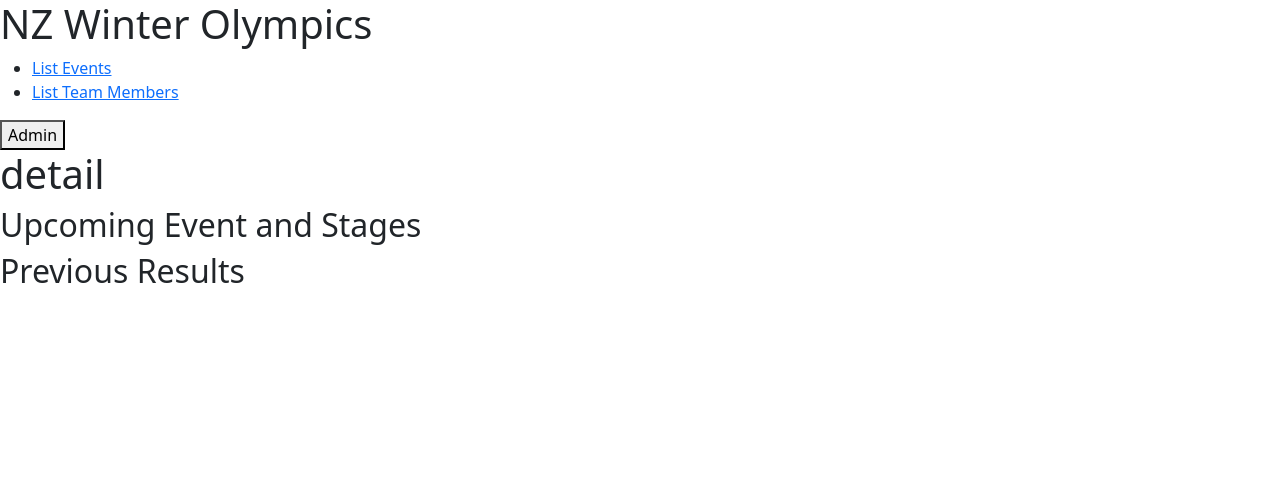
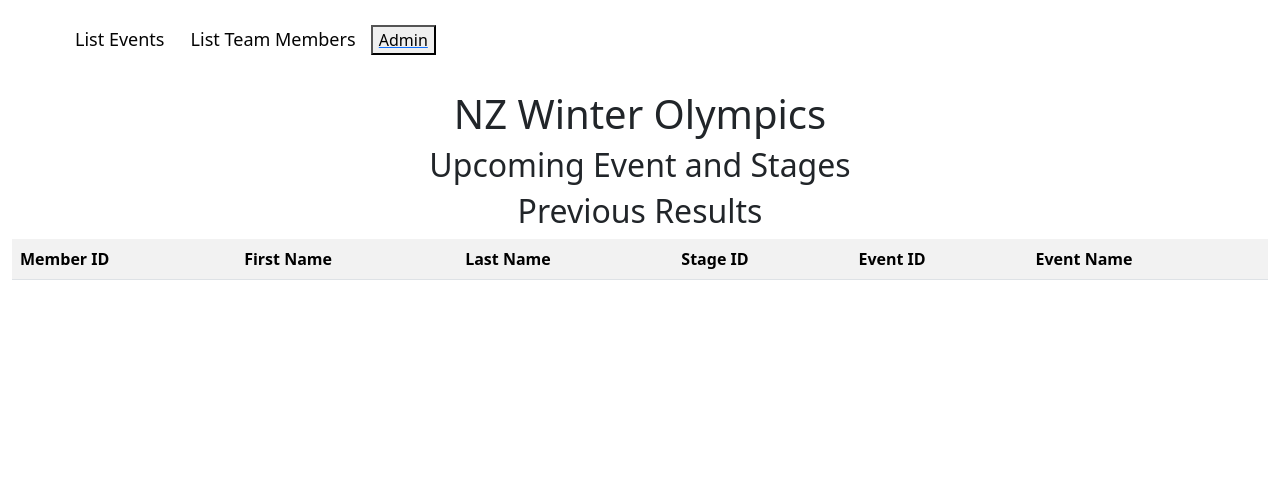
Before and after one commit to dorachenxiW/636_FinalProject, a Flask app: page /listmembers/athlete/detail in a window 1280 px wide. Shown: the top 482 px of the page. Before the commit the page ends 283 px from the top, so only its background shows below. Run offline with Flask 3, Linux system fonts and the light colour scheme; data comes from the database, SQL or seed files in the repository; lists and menus that the app fills with data are empty.

Commit message:
previous results update
-add style
-change memberlist to create a form to get memberid
-change athlete route

```diff
--- a/nzolywebapp/app.py
+++ b/nzolywebapp/app.py
@@ -43,10 +43,10 @@ def listmembers():
     #print(memberList)
     return render_template("memberlist.html", memberlist = memberList)
 
-@app.route("/listmembers/athlete/<name>", methods=["GET"])
-def athlete(name):
-    connection=getCursor()
-    print(name)
+#@app.route("/listmembers/athlete/<name>", methods=["GET"])
+#def athlete(name):
+#    connection=getCursor()
+#    print(name)
     #likeathletename=f'%{athletename}%'
     #connection.execute("SELECT m.MemberID, m.FirstName, m.LastName, esr.StageID, es.EventID, e.EventName FROM members as m JOIN event_stage_results as esr\
     #                ON m.MemberID = esr.MemberID JOIN event_stage as es ON esr.StageID = es.StageID JOIN events as e ON es.EventID = e.EventID\
@@ -56,7 +56,21 @@ def athlete(name):
     #connection.execute(sql_eventName)
     #eventName = connection.fetchall()
     #print(eventName)
-    return render_template("athlete.html", name=name)
+    #return render_template("athlete.html", name=name)
+
+@app.route("/listmembers/athlete/detail", methods=['GET', 'POST'])
+def athlete_detail():
+    memberid = request.form.get('id')
+    #memberid = int(memberID)
+    #print(memberid)
+    connection = getCursor()
+    sql="""SELECT * FROM events JOIN event_stage on events.EventID=event_stage.EventID
+            JOIN event_stage_results on event_stage.StageID=event_stage_results.StageID
+            JOIN members on event_stage_results.MemberID=members.MemberID WHERE members.MemberID=%s;"""
+    connection.execute(sql, (memberid,))
+    eventName = connection.fetchall()
+    print(eventName)
+    return render_template("athlete.html", eventname=eventName)
 
 @app.route("/listevents")
 def listevents():
--- a/nzolywebapp/templates/athlete.html
+++ b/nzolywebapp/templates/athlete.html
@@ -1,9 +1,18 @@
 {% extends "base.html" %}
 {% block content %}
-<h1>{{name}} </h1>
+<h1>{{eventname[18]}} </h1>
 <h2>Upcoming Event and Stages</h2>
 
 <h2>Previous Results</h2>
-{{eventname}}
+<table class="table table-striped table-hover">
+    <tr><th>Member ID</th><th>First Name</th><th>Last Name</th><th>Stage ID</th><th>Event ID</th><th>Event Name</th></tr>
+{% for event in eventname %}
+<tr>
+    {% for entry in event %}
+        <td>{{entry}}</td>
+    {% endfor %}
+</tr>
+{% endfor %}
+</table>
 
 {% endblock %}
--- a/nzolywebapp/templates/base.html
+++ b/nzolywebapp/templates/base.html
@@ -1,13 +1,51 @@
 <!DOCTYPE html>
 <html>
+  <style>
+    body {
+    height: 150vh;
+    margin-top: 80px;
+    padding-top: 90px;
+    }
+
+    header {
+    background-color: white;
+    position: fixed;
+    top: 0;
+    left: 0;
+    right: 0;
+    height: 80px;
+    display: flex;
+    align-items: center;
+    }
+
+    header * {
+    display: inline;
+    }
+
+    header li {
+    margin: 1px;
+    }
+
+    li{
+    float: center;
+    align-content: center;
+    font-size: 18px;
+    padding: 10px;
+    }
+
+    li a{color:rgb(4, 4, 4);
+         text-decoration: none;
+        }
+  </style>
     <head>
         <meta charset="utf-8" />
         <title>{% block title %}Home Page{% endblock %}</title>
         <!-- CSS only -->
         <link href="https://cdn.jsdelivr.net/npm/bootstrap@5.3.0-alpha3/dist/css/bootstrap.min.css" rel="stylesheet" integrity="sha384-KK94CHFLLe+nY2dmCWGMq91rCGa5gtU4mk92HdvYe+M/SXH301p5ILy+dN9+nJOZ" crossorigin="anonymous">
     </head>
-    <body>
-      <h1>NZ Winter Olympics</h1>
+    <header>
+    <nav>
+      <ul>
         <ul>
           <li><a href="{{ url_for('listevents') }}">List Events</a></li>
           <li><a href="{{ url_for('listmembers') }}">List Team Members</a></li>
@@ -15,18 +53,17 @@
         <a href="{{ url_for('admin') }}">
         <button type="button">Admin</button>
         </a>
+      </header>
+    <body>
+      <h1 align="center">NZ Winter Olympics</h1>
 
-      <section class="body-content">
-            <header>
-              {% block header %}{% endblock %}
-            </header>
+      <div align="center" class="container-fluid">
         {% for message in get_flashed_messages() %}
         <div class="flash">{{ message }}</div>
         {% endfor %}
         {% block content %}{% endblock %}
-          </section>
+      </div>
         <!-- JavaScript Bundle with Popper -->
         <script src="https://cdn.jsdelivr.net/npm/bootstrap@5.3.0-alpha3/dist/js/bootstrap.bundle.min.js" integrity="sha384-ENjdO4Dr2bkBIFxQpeoTz1HIcje39Wm4jDKdf19U8gI4ddQ3GYNS7NTKfAdVQSZe" crossorigin="anonymous"></script>
-
     </body>
 </html>
--- a/nzolywebapp/templates/memberlist.html
+++ b/nzolywebapp/templates/memberlist.html
@@ -4,12 +4,14 @@
 <h2>Member List</h2>
 <h3>A list of all NZ Olympic Team members</h3>
 
-<table>
+<table class="table table-striped table-hover">
     <tr><th>Name</th><th>Member ID</th><th>Team Name</th><th>City</th><th>Birthday</th></tr>
     {% for member in memberlist %}
     {% set name = member[0]|string + " " + member[1]|string %}
         <tr>
-            <td><a href="/listmembers/athlete/{{member[0]}}">{{name}} </a></td>
+            <td><Form action="/listmembers/athlete/detail" method="POST">
+            <input type="hidden" name="id" id="id" value="{{member[2]|int}}">
+            <button type="submit" class="btn btn-link" >{{name}}</Form></td>
             <td>{{member[2]}}</td><td>{{member[3]}}</td><td>{{member[4]}}</td><td>{{member[5]}}</td>
         </tr>
     {% endfor %}
```
Lines whose indentation alone changed are shown as unchanged.
